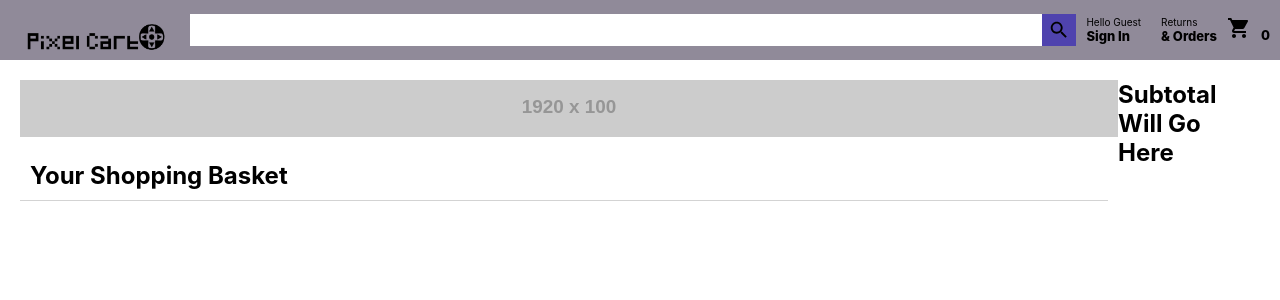
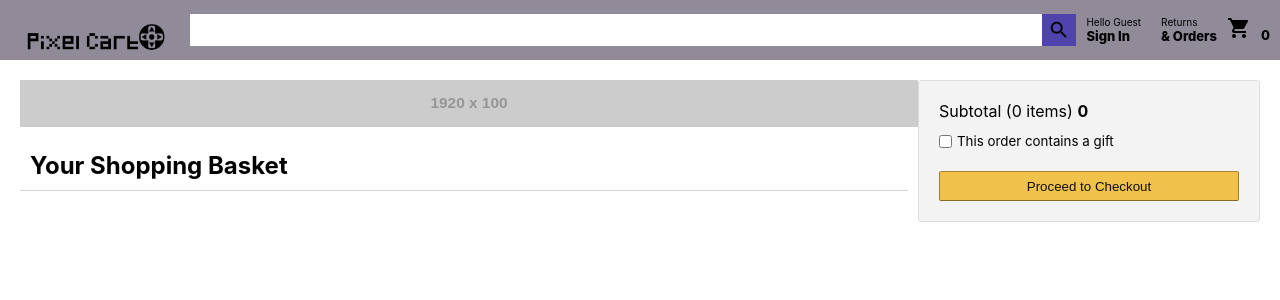
Before and after one commit to XxElijahMxX/Pixel-Cart, a React (Create React App) app: page /checkout in a window 1280 px wide. Shown: the top 300 px of the page. Built offline with nearby package versions, Linux system fonts and the light colour scheme.

Commit message:
subtotal component

```diff
--- a/src/Components/Checkout/checkout.js
+++ b/src/Components/Checkout/checkout.js
@@ -1,6 +1,7 @@
 import React from "react";
 import "./checkout.css";
 import banner from "../../Images/Pixel Cart.png";
+import Subtotal from "../Subtotal/subtotal";
 
 function Checkout() {
   return (
@@ -20,7 +21,7 @@ function Checkout() {
       </div>
 
       <div className="checkout_right">
-        <h2> Subtotal Will Go Here</h2>
+        <Subtotal />
       </div>
     </div>
   );
--- /dev/null
+++ b/src/Components/Subtotal/subtotal.css
@@ -0,0 +1,31 @@
+.subtotal {
+  display: flex;
+  flex-direction: column;
+  justify-content: space-between;
+  width: 300px;
+  height: 100px;
+  padding: 20px;
+  background-color: #f3f3f3;
+  border: 1px solid #dddddd;
+  border-radius: 3px;
+}
+
+.subtotal_gift {
+  display: flex;
+  align-items: center;
+}
+
+.subtotal_gift input {
+  margin-right: 5px;
+}
+
+.subtotal button {
+  background: #f0c14b;
+  border-radius: 2px;
+  width: 100%;
+  height: 30px;
+  border: 1px solid;
+  margin-top: 10px;
+  border-color: #a88734 #9c7e31 #846a29;
+  color: #111;
+}
--- /dev/null
+++ b/src/Components/Subtotal/subtotal.js
@@ -0,0 +1,18 @@
+import React from "react";
+import "./subtotal.css";
+
+function Subtotal() {
+  return (
+    <div className="subtotal">
+      <p>
+        Subtotal (0 items) <strong>0</strong>
+      </p>
+      <small className="subtotal_gift">
+        <input type="checkbox" /> This order contains a gift
+      </small>
+      <button>Proceed to Checkout</button>
+    </div>
+  );
+}
+
+export default Subtotal;
```
